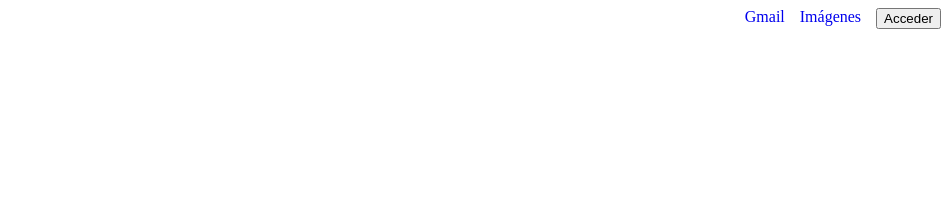
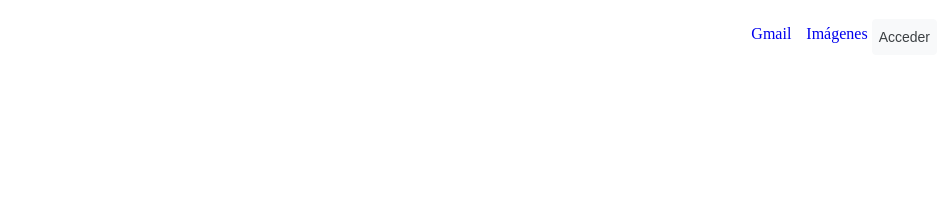
Before and after one commit to userlab/clase-2, a plain HTML site: page Jonathan_Anchundia/index.html in a window 1280 px wide. Shown: the top 207 px of the page, without its empty margins (331-1280 px from the left). Drawn offline with Linux system fonts and the light colour scheme.

Commit message:
cambios styles

```diff
--- a/Jonathan_Anchundia/index.html
+++ b/Jonathan_Anchundia/index.html
@@ -6,11 +6,13 @@
     <title>Google</title>
 
     <link rel="stylesheet" href="style.css">
+
+    <script src="script.js"></script>
   </head>
 
   <body>
     <div class="nav-bar">
-      <button>Acceder</button>
+      <button class="btnAcceder">Acceder</button>
 
       <a class="link" href="https://www.google.com.mx/imghp">Imágenes</a>
 
--- a/Jonathan_Anchundia/style.css
+++ b/Jonathan_Anchundia/style.css
@@ -36,10 +36,13 @@
     border-radius: 20px;
     height: 34px;
     width: 500px;
+    font-size: 16px;
 }
 
 .link{
     text-decoration: none;
+    margin-top: 17px;
+    font-size: 16px;
 }
 
 .btn{
@@ -52,3 +55,14 @@
     font-size: 14px;
     margin: 11px 4px;
 }
+
+.btnAcceder{
+    color: #f8f9fa;
+    background-color: #f8f9fa;
+    color:#3c4043;
+    height: 36px;
+    border-radius: 4px;
+    border: 1px solid #f8f9fa;
+    font-size: 14px;
+    margin: 11px 4px;
+}
```
Also changed, not shown: Jonathan_Anchundia/script.js (added).
